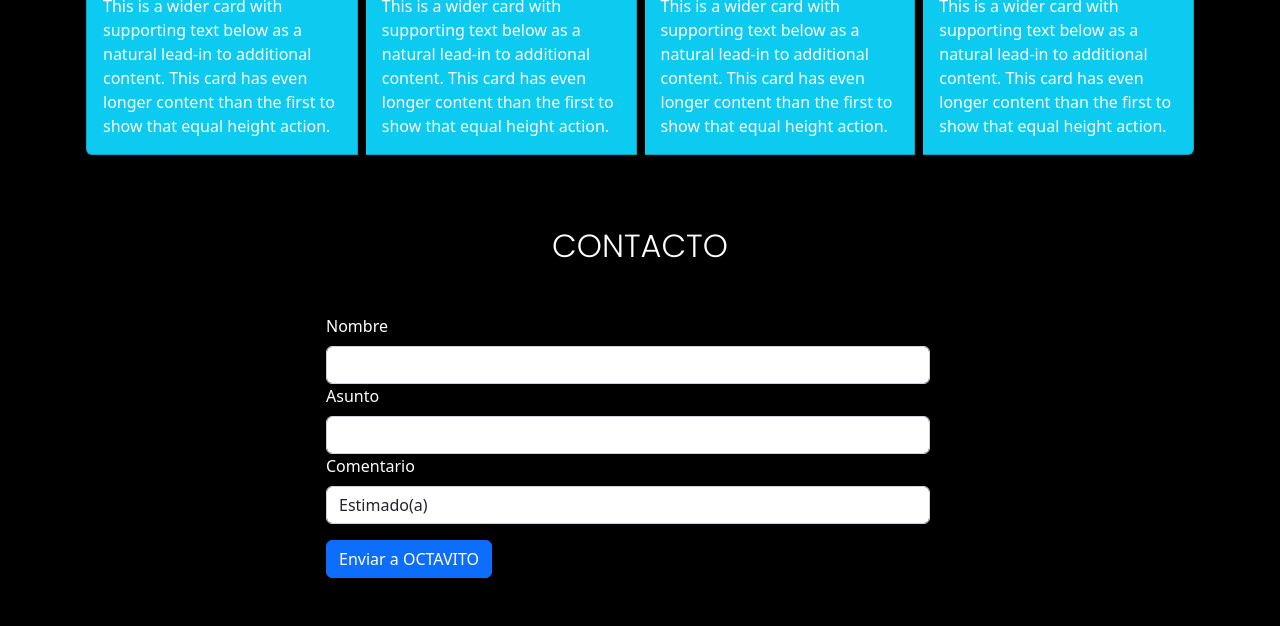
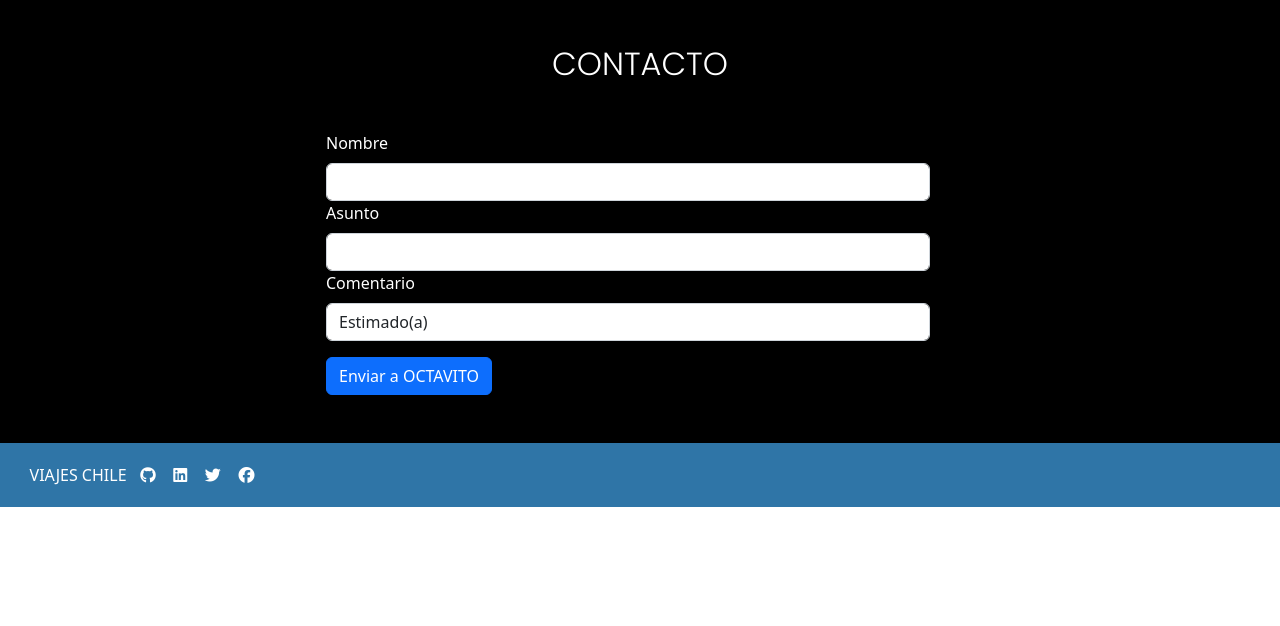
Before and after one commit to claudiorojas1/viajes_chile, a plain HTML site: page index.html in a window 1280 px wide. Shown: the part 1425-2051 px from the top of the page. After the commit the page ends 1932 px from the top, so only its background shows below. Drawn offline with nearby package versions, Linux system fonts and the light colour scheme; a script that the page names is missing.

Commit message:
hacer footer a redes sociales

```diff
--- a/assets/css/styles.css
+++ b/assets/css/styles.css
@@ -31,3 +31,10 @@ h2 {
     justify-content: center;
     align-items: center;
   }
+
+  footer {
+  text-align: center;
+  padding: 20px;
+  background-color: rgb(47, 117, 167);
+  color: white;
+}
--- a/index.html
+++ b/index.html
@@ -73,12 +73,12 @@
             <a name="link1" id="quienes"></a>
     </header>
 
-<section class="bg-black p-0">
+<!-- <section class="bg-black p-0">
 <br>
 <br>
     <h2 class="#ancla-1 bg-black py-5 pt-5 m-0">QUIENES SOMOS</h2>
 
-    <!-- <div class="d-flex justify-content bg-black " style="width: 100%;">
+    <div class="d-flex justify-content bg-black " style="width: 100%;">
 
             <div class="bg-black text-white col-md-4 d-flex d-flex justify-content align-items-top mb-5" style="height:fit-content;">
             <div class="marco ms-5 me-3 bg-black">
@@ -100,8 +100,8 @@
                 <p>Ambitioni dedisse scripsisse iudicaretur. Cras mattis iudicium purus sit amet fermentum. Donec sed odio operae, eu vulputate felis rhoncus. Praeterea iter est quasdam res quas ex communi. At nos hinc posthac, sitientis piros Afros. Petierunt uti sibi concilium totius Galliae in diem certam indicere. Cras mattis iudicium purus sit amet fermentum. This is a wider card with supporting text below as a natural lead-in to additional content.This is a wider card with supporting text below as a natural lead-in to additional content.This is a wider lead-in to additional content.</p>
             </div>
             </div>
-    </div> -->
-</section>
+    </div>
+</section> -->
 
  <section class="bg-black">
     <a name="link2" id="destacados" style="width: 100%;"></a>
@@ -171,14 +171,19 @@
     </div>
 </section>
 
-<footer>
-
-</footer>
+<footer class="">
+    <div class="viajes d-flex justify-content-evenly" style="width: 20%;">
+                <a class="navbar-brand ms-0" href="#">VIAJES CHILE</a>
+                <a class="nav-link active px-1" aria-current="page" href="https://github.com/"><i class="fa-brands fa-github"></i></a>
+                <a class="nav-link active px-1" aria-current="page" href="https://www.linkedin.com/"><i class="fa-brands fa-linkedin"></i></a>
+                <a class="nav-link active px-1" aria-current="page" href="https://twitter.com/"><i class="fa-brands fa-twitter"></i></a>
+                <a class="nav-link active px-1" aria-current="page" href="https://es-la.facebook.com/"><i class="fa-brands fa-facebook"></i></a>
+    </div>
 
 
 
   <!-- JavaScript Bundle with Popper -->
-  <!-- JavaScript Bundle with Popper -->
+  <!-- Jquery -->
   <script src="https://cdn.jsdelivr.net/npm/bootstrap@5.2.2/dist/js/bootstrap.bundle.min.js"
     integrity="sha384-OERcA2EqjJCMA+/3y+gxIOqMEjwtxJY7qPCqsdltbNJuaOe923+mo//f6V8Qbsw3"
     crossorigin="anonymous"></script>
```
